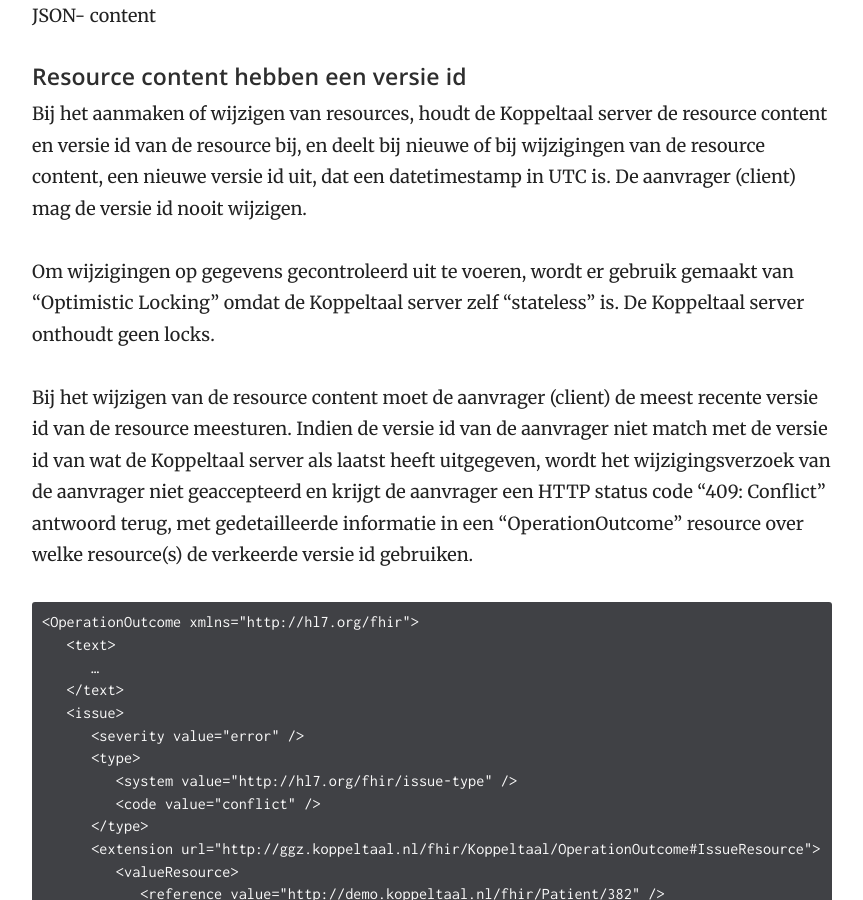
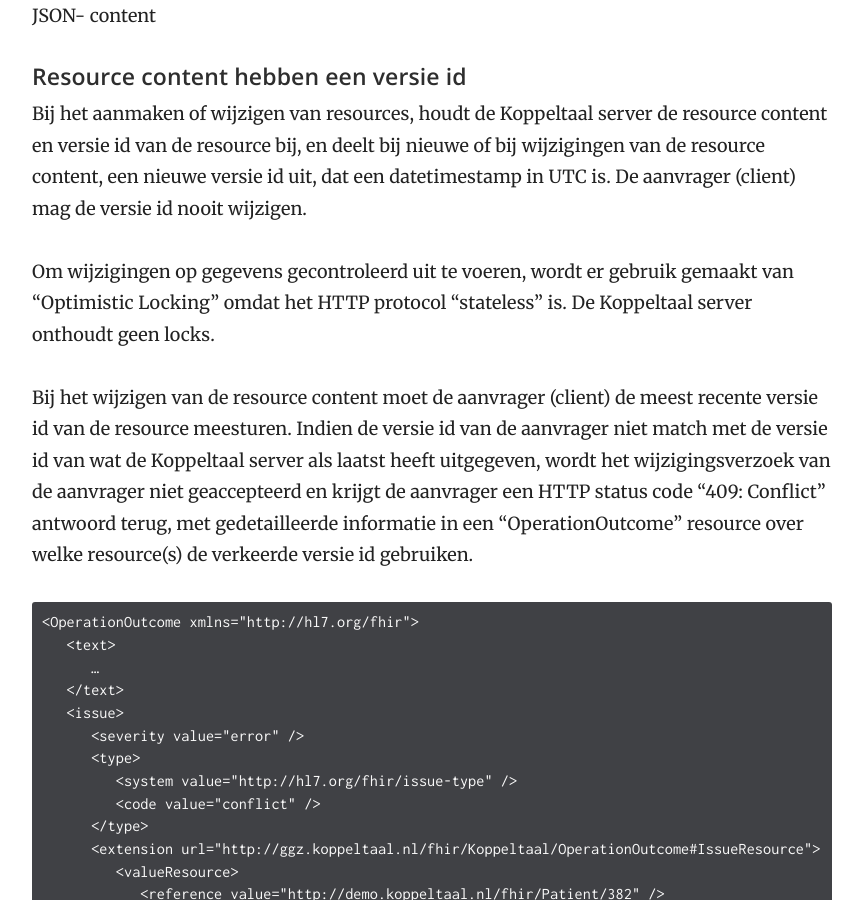
Before and after one commit to Koppeltaal/Koppeltaal-Documentation, a Jekyll site: the page built from technologie-architectuur.md, in a window 1280 px wide and 900 px high, scrolled down 10938 px. Shown: the whole window, without its empty margins (358-1221 px from the left). Built offline with Jekyll 4.4.1, drawn with Linux system fonts in a browser that asks for light colours; our own code applies the rules of GitHub Pages for plain Markdown files.

Commit message:
GitBook: [master] one page modified

```diff
--- a/technologie-architectuur.md
+++ b/technologie-architectuur.md
@@ -331,7 +331,7 @@ JSON- content
 
 Bij het aanmaken of wijzigen van resources, houdt de Koppeltaal server de resource content en versie id van de resource bij, en deelt bij nieuwe of bij wijzigingen van de resource content, een nieuwe versie id uit, dat een datetimestamp in UTC is. De aanvrager \(client\) mag de versie id nooit wijzigen.
 
-Om wijzigingen op gegevens gecontroleerd uit te voeren, wordt er gebruik gemaakt van "Optimistic Locking" omdat de Koppeltaal server zelf "stateless" is. De Koppeltaal server onthoudt geen locks.
+Om wijzigingen op gegevens gecontroleerd uit te voeren, wordt er gebruik gemaakt van "Optimistic Locking" omdat het HTTP protocol "stateless" is. De Koppeltaal server onthoudt geen locks.
 
 Bij het wijzigen van de resource content moet de aanvrager \(client\) de meest recente versie id van de resource meesturen. Indien de versie id van de aanvrager niet match met de versie id van wat de Koppeltaal server als laatst heeft uitgegeven, wordt het wijzigingsverzoek van de aanvrager niet geaccepteerd en krijgt de aanvrager een HTTP status code "409: Conflict" antwoord terug, met gedetailleerde informatie in een "OperationOutcome" resource over welke resource\(s\) de verkeerde versie id gebruiken.
 
```
